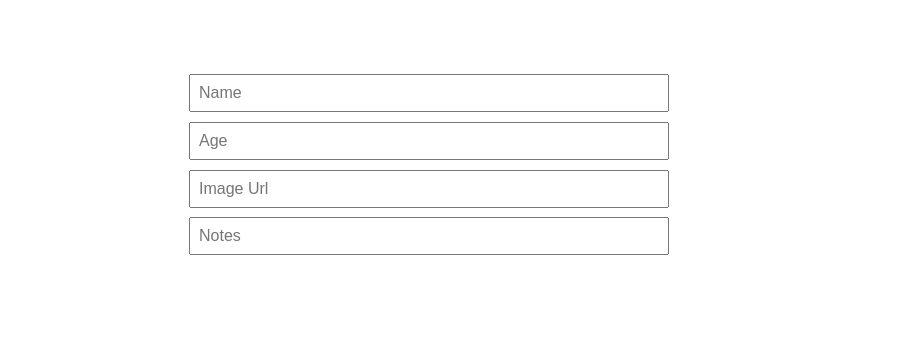
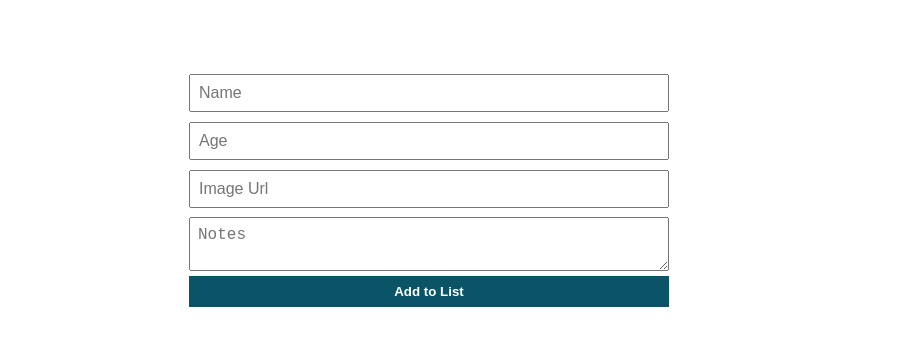
Before and after one commit to rajnidua/List-using-React-Typescript, a React (Create React App) app: page / in a window 1280 px wide. Shown: the part 195-540 px from the top of the page, without its empty margins (211-1108 px from the left). Built offline with nearby package versions, Linux system fonts and the light colour scheme.

Commit message:
addin new object values to the list

```diff
--- a/src/App.tsx
+++ b/src/App.tsx
@@ -23,7 +23,7 @@ function App() {
     <div className="App">
       <h1>You are invited to the party</h1>
       <List people={people} />
-      <ADDToList />
+      <ADDToList setPeople={setPeople} people={people} />
     </div>
   );
 }
--- a/src/components/AddToList.tsx
+++ b/src/components/AddToList.tsx
@@ -1,12 +1,83 @@
-import React from "react";
+import React, { useState } from "react";
+import { IState as Props } from "../App";
 
-const AddToList = () => {
+interface IProps {
+  setPeople: React.Dispatch<React.SetStateAction<IProps["people"]>>;
+  people: Props["people"];
+}
+
+const AddToList: React.FC<IProps> = ({ people, setPeople }) => {
+  const [input, setInput] = useState({
+    name: "",
+    age: "",
+    image: "",
+    note: "",
+  });
+
+  const handleChange = (
+    e: React.ChangeEvent<HTMLInputElement | HTMLTextAreaElement>
+  ): void => {
+    console.log(e.target);
+    setInput({ ...input, [e.target.name]: e.target.value });
+  };
+
+  const handleClick = (
+    e: React.MouseEvent<HTMLButtonElement, MouseEvent>
+  ): void => {
+    if (!input.name || !input.age || !input.image || !input.note) {
+      alert("field cannot be empty");
+      return;
+    } else {
+      setPeople([
+        ...people,
+        {
+          name: input.name,
+          age: parseInt(input.age),
+          img: input.image,
+          note: input.note,
+          url: "",
+        },
+      ]);
+    }
+  };
+
   return (
     <div className="AddToList">
-      <input type="text" placeholder="Name" className="AddToList-input" />
-      <input type="text" placeholder="Age" className="AddToList-input" />
-      <input type="text" placeholder="Image Url" className="AddToList-input" />
-      <input type="text" placeholder="Notes" className="AddToList-input" />
+      <input
+        type="text"
+        onChange={handleChange}
+        className="AddToList-input"
+        name="name"
+        value={input.name}
+        placeholder="Name"
+      />
+      <input
+        type="text"
+        onChange={handleChange}
+        className="AddToList-input"
+        name="age"
+        value={input.age}
+        placeholder="Age"
+      />
+      <input
+        type="text"
+        placeholder="Image Url"
+        className="AddToList-input"
+        value={input.image}
+        onChange={handleChange}
+        name="image"
+      />
+      <textarea
+        placeholder="Notes"
+        className="AddToList-input"
+        value={input.note}
+        onChange={handleChange}
+        name="note"
+      />
+      {console.log(input)}
+      <button className="AddToList-btn" onClick={handleClick}>
+        Add to List
+      </button>
     </div>
   );
 };
```
